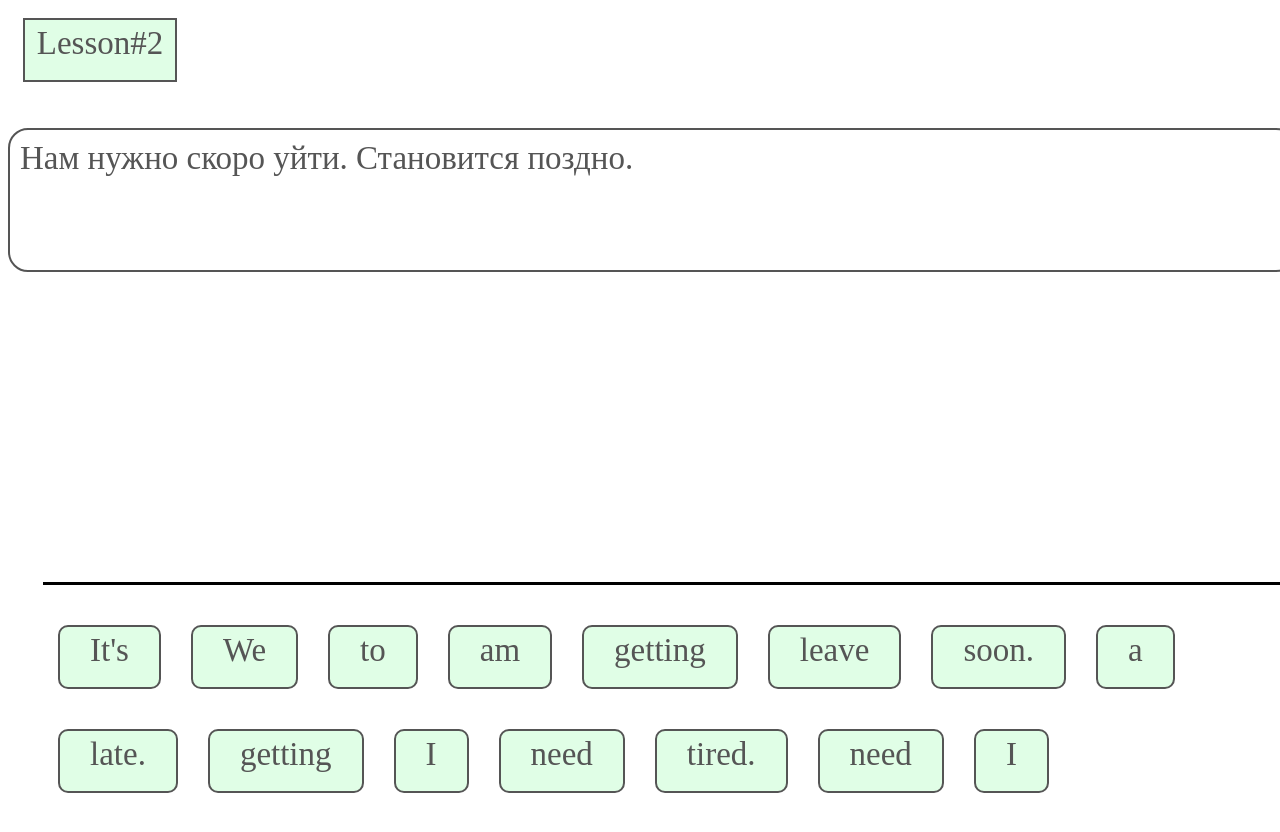
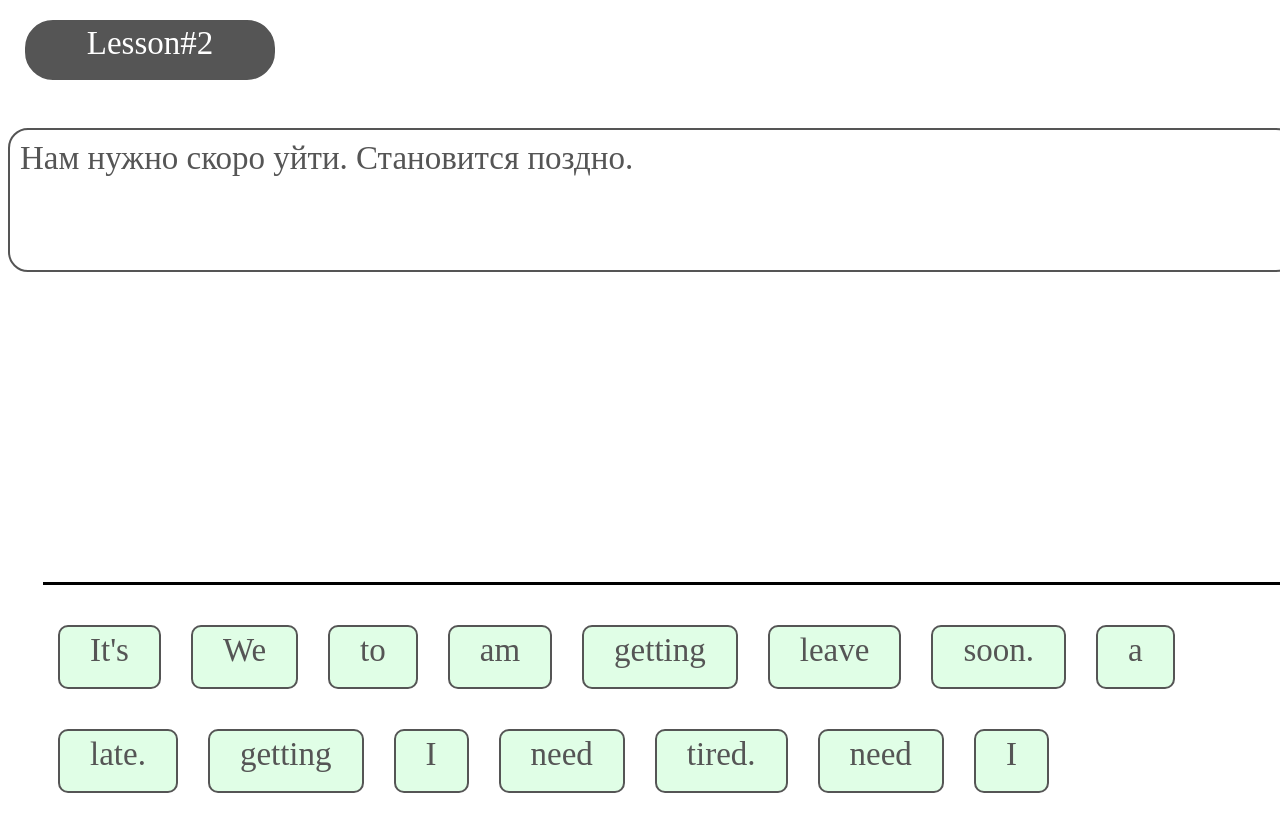
Before and after one commit to nirslife/nirslife.github.io, a plain HTML site: page sentences1.html in a window 1280 px wide. Shown: the top 832 px of the page. Drawn offline with Linux system fonts and the light colour scheme.

Commit message:
Update sentences1.html

```diff
--- a/sentences1.html
+++ b/sentences1.html
@@ -17,10 +17,10 @@
 }
 
 .confblock {
-  width: 150px;
+  width: 250px;
   height: 50px;
-  background: #e0fee6; //#25c94a;
-  color: #555;
+  background: #555555; //#25c94a;
+  color: #FFFFFF;
   float: left;
   text-align: center;
   font-size: 33px;
@@ -33,6 +33,7 @@
   cursor: pointer;
   border-color: #2196F3;
   border: 2px solid;
+  border-radius: 30px;
   display: inline;
 }
 
```
